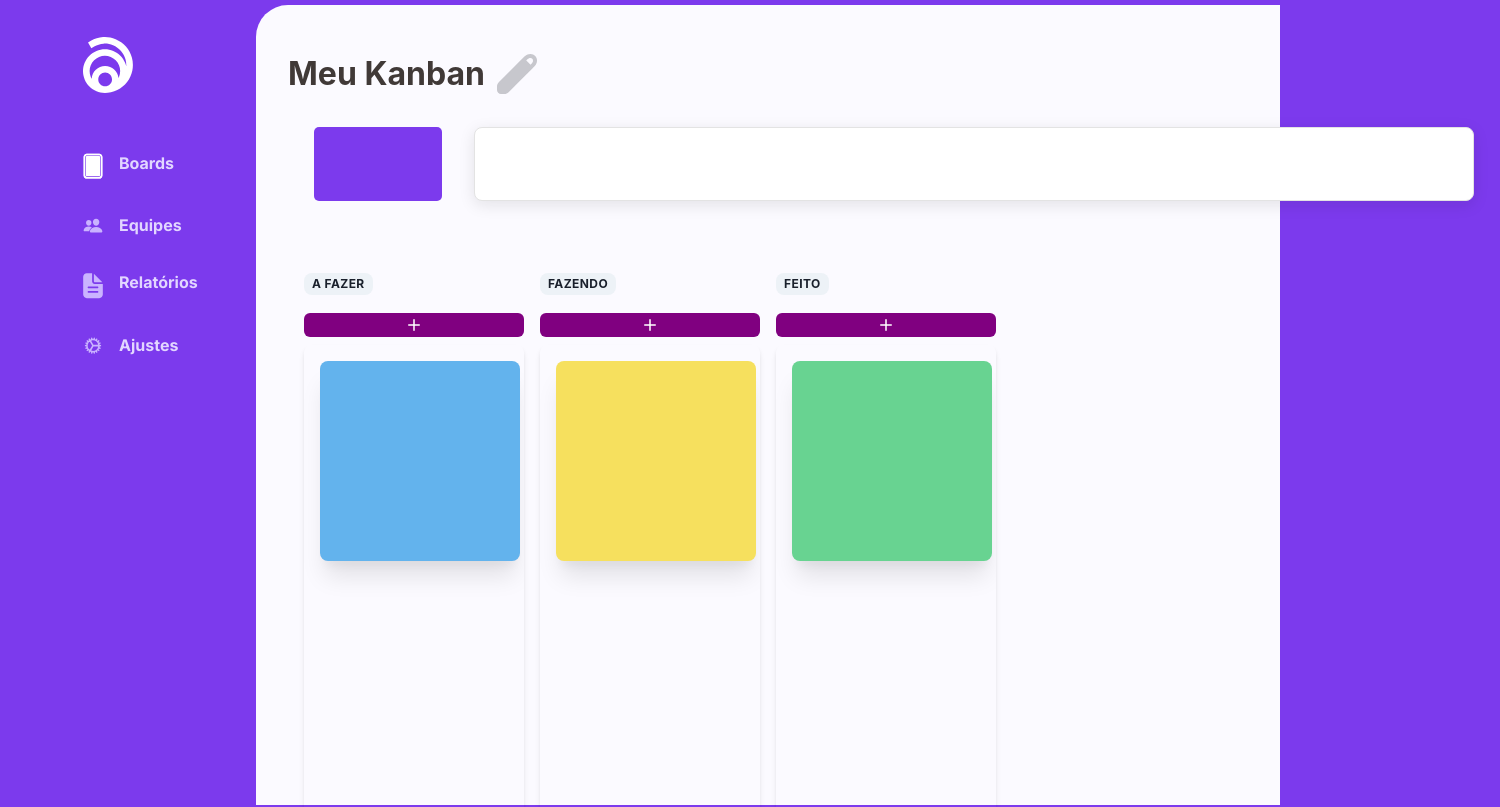
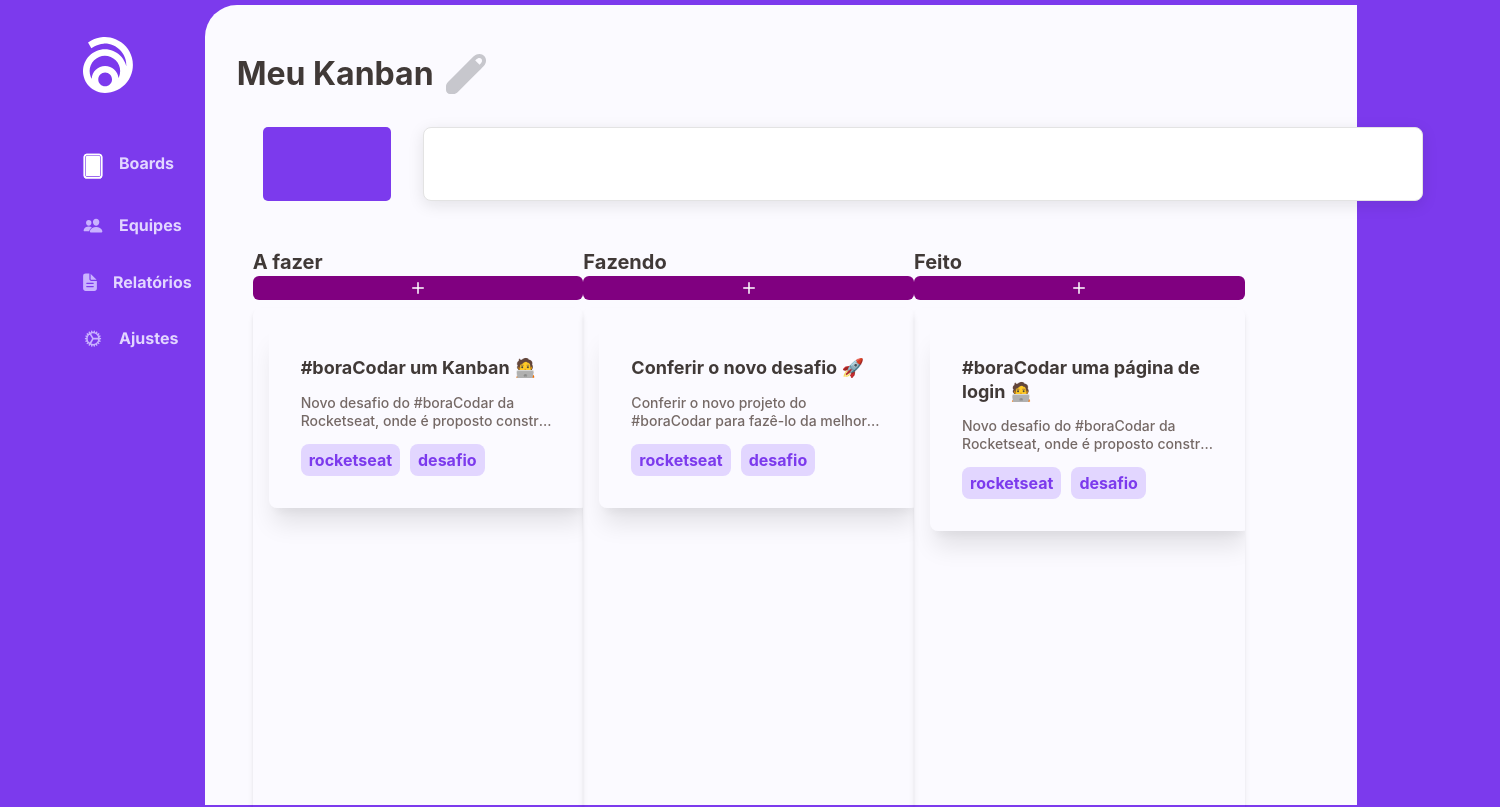
Before and after one commit to Rickazuo/kanban-boracodar, a Next.js app: page / in a window 1280 px wide. Shown: the top 807 px of the page, 1500 px wide, since content can reach past the window. Built offline with nearby package versions, Linux system fonts and the light colour scheme.

Commit message:
add style for kanban

```diff
--- a/hooks/useColumnTasks.js
+++ b/hooks/useColumnTasks.js
@@ -18,7 +18,8 @@ function useColumnTasks(column, tasks, setTasks) {
             const newColumnTask = {
                 id: minId,
                 title: `New ${column} task`,
-                color: "blue.300",
+                description: "dhsudihdusaudsa",
+                tags: ["rocketseat", "desafio"],
                 column,
             };
 
--- a/src/components/Column.js
+++ b/src/components/Column.js
@@ -1,10 +1,8 @@
-import { useState } from "react";
 import { AddIcon } from "@chakra-ui/icons";
 import { Badge, Box, Heading, IconButton, Stack } from "@chakra-ui/react";
 import useColumnDrop from "@/../hooks/useColumnDrop";
 import useColumnTasks from "@/../hooks/useColumnTasks";
 import Task from "./Task";
-import { ColumnType } from "../../utils/columnType";
 
 function Column({ column, tasks, setTasks }) {
     const { addEmptyTask, dropTaskFrom, swapTasks } = useColumnTasks(
@@ -19,18 +17,18 @@ function Column({ column, tasks, setTasks }) {
     ));
 
     return (
-        <Box>
-            <Heading fontSize="md" mb={4} letterSpacing="wide">
-                <Badge px={2} py={1} rounded="lg">
-                    {column}
-                </Badge>
-            </Heading>
+        <Box
+            sx={{
+                boxShadow: isOver
+                    ? "0 4px 6px -1px rgba(0, 0, 0, 0.1),0 2px 4px -1px rgba(0, 0, 0, 0.06)"
+                    : "none",
+            }}
+            minWidth={330}
+        >
+            <h4>{column}</h4>
             <IconButton
                 size="xs"
                 w="full"
-                //color={useColorModeValue("gray.500", "gray.400")}
-                //bgColor={useColorModeValue("gray.100", "gray.700")}
-                //_hover={{ bgColor: useColorModeValue("gray.200", "gray.600") }}
                 bgColor="purple"
                 py={2}
                 variant="solid"
@@ -46,7 +44,6 @@ function Column({ column, tasks, setTasks }) {
                 p={4}
                 mt={2}
                 spacing={4}
-                //bgColor={useColorModeValue("gray.50", "gray.900")}
                 rounded="lg"
                 boxShadow="md"
                 overflow="auto"
--- a/src/components/Kanban.js
+++ b/src/components/Kanban.js
@@ -1,5 +1,5 @@
 import { useState } from "react";
-import { Container, SimpleGrid } from "@chakra-ui/react";
+import styles from "../styles/Kanban.module.css";
 import { DndProvider } from "react-dnd";
 import { HTML5Backend } from "react-dnd-html5-backend";
 import Column from "./Column";
@@ -11,24 +11,30 @@ const Kanban = () => {
             {
                 id: 1,
                 column: ColumnType.TO_DO,
-                title: "Task 1",
-                color: "blue.300",
+                description:
+                    "Novo desafio do #boraCodar da Rocketseat, onde é proposto construir um quadro de Kanban.",
+                tags: ["rocketseat", "desafio"],
+                title: "#boraCodar um Kanban 🧑‍💻",
             },
         ],
         Fazendo: [
             {
                 id: 2,
                 column: ColumnType.IN_PROGRESS,
-                title: "Task 2",
-                color: "yellow.300",
+                description:
+                    "Conferir o novo projeto do #boraCodar para fazê-lo da melhor maneira possível",
+                tags: ["rocketseat", "desafio"],
+                title: "Conferir o novo desafio 🚀 ",
             },
         ],
         Feito: [
             {
-                id: 4,
+                id: 3,
                 column: ColumnType.COMPLETED,
-                title: "Task 4",
-                color: "green.300",
+                description:
+                    "Novo desafio do #boraCodar da Rocketseat, onde é proposto construir um quadro de Kanban.",
+                tags: ["rocketseat", "desafio"],
+                title: "#boraCodar uma página de login 🧑‍💻",
             },
         ],
     });
@@ -36,11 +42,7 @@ const Kanban = () => {
     return (
         <main>
             <DndProvider backend={HTML5Backend}>
-                <Container maxWidth="container.lg" px={4} py={10}>
-                    <SimpleGrid
-                        columns={{ base: 1, md: 4 }}
-                        spacing={{ base: 16, md: 4 }}
-                    >
+                <div className={styles.container}>
                     <Column
                         tasks={tasks}
                         setTasks={setTasks}
@@ -56,8 +58,7 @@ const Kanban = () => {
                         setTasks={setTasks}
                         column={ColumnType.COMPLETED}
                     />
-                    </SimpleGrid>
-                </Container>
+                </div>
             </DndProvider>
         </main>
     );
--- a/src/components/Task.js
+++ b/src/components/Task.js
@@ -1,8 +1,8 @@
-import { DeleteIcon } from "@chakra-ui/icons";
-import { Box, IconButton, ScaleFade } from "@chakra-ui/react";
+import { Box, ScaleFade } from "@chakra-ui/react";
 //import _ from "lodash";
 import { memo } from "react";
 import { useTaskDragAndDrop } from "@/../hooks/useTaskDragAndDrop";
+import styles from "../styles/Task.module.css";
 
 function Task({ index, task, onDropHover: handleDropHover }) {
     const { ref, isDragging } = useTaskDragAndDrop(
@@ -18,19 +18,28 @@ function Task({ index, task, onDropHover: handleDropHover }) {
                 role="group"
                 position="relative"
                 rounded="lg"
-                w={200}
-                h={200}
-                pl={3}
-                pr={7}
-                pt={3}
-                pb={1}
+                w={320}
+                pl={8}
+                pr={8}
+                pt={8}
+                pb={8}
                 boxShadow="xl"
                 cursor="grab"
                 fontWeight="bold"
                 userSelect="none"
                 bgColor={task.color}
                 opacity={isDragging ? 0.5 : 1}
-            ></Box>
+            >
+                <div className={styles.containerBox}>
+                    <h5 className={styles.title}>{task.title}</h5>
+                    <p className={styles.description}>{task.description}</p>
+                    <div className={styles.tags}>
+                        {task.tags.map((tag) => (
+                            <span>{tag}</span>
+                        ))}
+                    </div>
+                </div>
+            </Box>
         </ScaleFade>
     );
 }
--- a/src/layouts/Layout.js
+++ b/src/layouts/Layout.js
@@ -15,7 +15,7 @@ const Layout = ({ children }) => (
         <div className={styles.stripHeader}></div>
         <div className={styles.container}>
             <Head>
-                <title>Create Next App</title>
+                <title>Kanban</title>
                 <meta
                     name="description"
                     content="Generated by create next app"
--- a/src/styles/Home.module.css
+++ b/src/styles/Home.module.css
@@ -4,7 +4,7 @@
     align-items: flex-start;
     padding: 48px 32px;
     gap: 32px;
-    width: 80vw;
+    width: 90vw;
     height: 100%;
     background: var(--white-100);
     border-radius: 32px 0px 0px 0px;
--- a/src/styles/Kanban.module.css
+++ b/src/styles/Kanban.module.css
@@ -0,0 +1,14 @@
+.container {
+    display: flex;
+    gap: 12;
+    overflow-x: auto;
+    max-width: 80vw;
+    padding: 1rem;
+}
+
+.container h4 {
+    font-weight: 700;
+    font-size: 20px;
+    line-height: 130%;
+    color: var(--brown-200);
+}
--- /dev/null
+++ b/src/styles/Task.module.css
@@ -0,0 +1,40 @@
+.title {
+    font-weight: 700;
+    font-size: 18px;
+    line-height: 130%;
+    display: flex;
+    align-items: center;
+    color: var(--brown-200);
+}
+
+.description {
+    font-weight: 500;
+    font-size: 14px;
+    line-height: 130%;
+    overflow: hidden;
+    text-overflow: ellipsis;
+    display: -webkit-box;
+    -webkit-line-clamp: 2;
+    -webkit-box-orient: vertical;
+    color: var(--brown-100);
+}
+
+.containerBox {
+    display: flex;
+    flex-direction: column;
+    gap: 0.875rem;
+}
+
+.tags {
+    display: flex;
+    justify-content: flex-start;
+    align-items: center;
+    gap: 0.625rem;
+}
+
+.tags span {
+    padding: 4px 8px;
+    background: var(--pink-200);
+    border-radius: 8px;
+    color: var(--purple);
+}
--- a/src/styles/globals.css
+++ b/src/styles/globals.css
@@ -2,6 +2,7 @@
     padding: 0;
     margin: 0;
     box-sizing: border-box;
+    font-style: normal;
 }
 
 :root {
```
Lines whose indentation alone changed are shown as unchanged.
